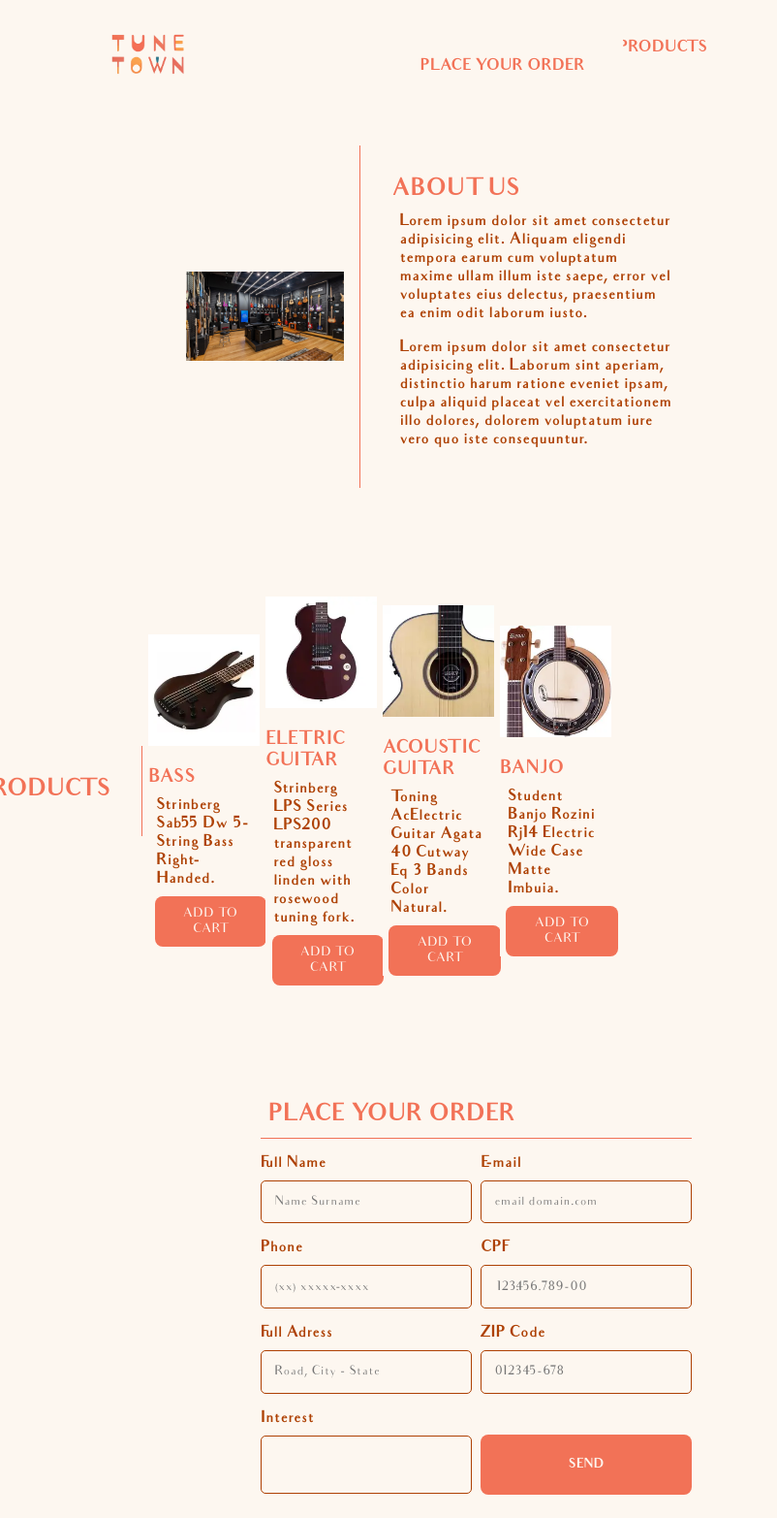
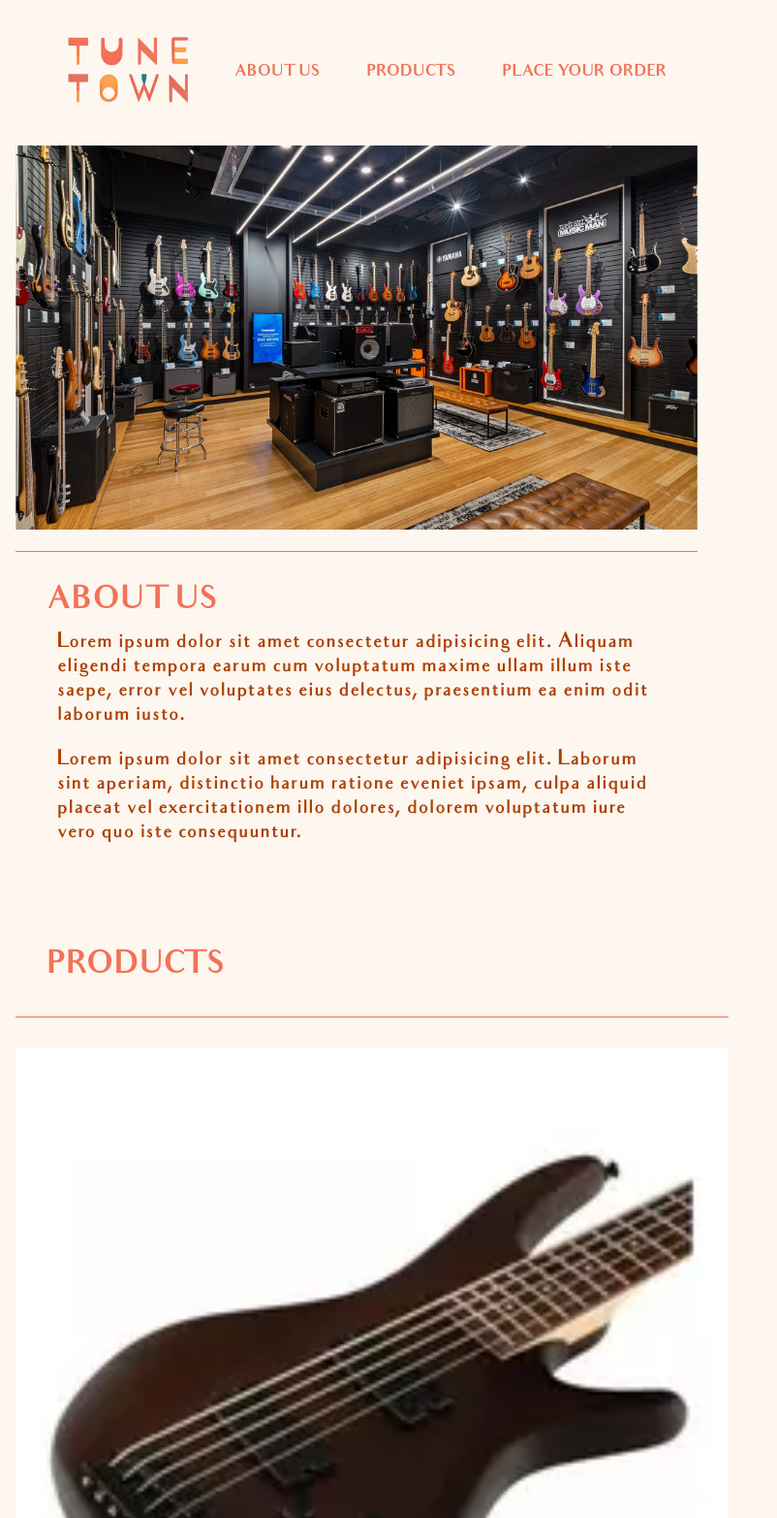
Before and after one commit to KawanSs/TuneTown, a plain HTML site: page index.html in a window 768 px wide. Shown: the top 1565 px of the page at 97% size, 802 px wide, since content can reach past the window. Drawn offline with nearby package versions, Linux system fonts and the light colour scheme.

Commit message:
TabletPortrait

```diff
--- a/main.css
+++ b/main.css
@@ -188,7 +188,7 @@ p{
         margin-left: 2em;
     }
     header .container img{
-        max-width: 100%;
+        width: 50%;
     }
     header .container ul{
         display: block;
@@ -263,7 +263,7 @@ p{
         font-size: 1em;
     }
     #products section{
-        margin-top: 1em;
+        margin-top: 2em;
     }
 
     #contact{
@@ -303,3 +303,126 @@ p{
         padding: 0.5em;
     }
 }
+
+@media screen and (min-width: 768px) and (max-width:1023px){
+    header .container{
+        margin-top: 2em;
+    }
+    header .container .logo{
+        max-width: 20%;
+        margin-left: 2em;
+    }
+    header .container img{
+        width: 100%;
+    }
+    header .container ul{
+        display: flex;
+        align-items: center;
+        justify-content: space-between;
+    }
+    header .container li{
+        padding: 0;
+        margin-right: 3em;
+    }
+    header .container a{
+        font-size: 1em;
+    }
+    header .container a:hover{
+        color: #AE4104;
+        background-color: transparent;
+        border-radius: 0;
+        padding: 0;
+    }
+
+    #about{
+        margin: 1em;
+        display: block;
+        align-items: center;
+    }
+    #about .container{
+        display: block;
+        align-items: center;
+        margin-left: 0;
+        max-width: 100%;
+    }
+    #about img{
+        width: 100%;
+    }
+    #about .text{
+        padding: 2em;
+        border-left: 0px;
+        border-top: 1px solid #F27257 ;
+        margin-left: 0;
+        margin-top: 1em;
+    }
+    #about .text h2{
+        font-size: 2em;
+        text-transform: uppercase;
+        color: #F27257;
+    }
+    p{
+        font-size: 1.3em;
+        padding: 0.5em;
+        font-weight: bold;
+        color: #AE4104;
+    }
+
+    #products .container{
+        display: block;
+        align-items: center;
+        margin: 1em;
+    }
+    #products .text{
+        padding: 2em;
+        border-right: 0;
+        border-bottom: 1px solid #F27257;
+        margin-left: 0;
+    }
+    #products .text h2{
+        float: none;
+        font-size: 2em;
+    }
+    #products .description h3{
+        font-size: 2em;
+    }
+    #products section{
+        margin-top: 2em;
+    }
+
+    #contact{
+        display: block;
+        align-items: center;
+    }
+    #contact .container{
+        margin: 1em;
+    }
+    #contact .container .text h2{
+        font-size: 2em;
+    }
+    #contact form{
+        display: block;
+        margin-top: 2em;
+    }
+    #contact .form-campo {
+        margin-bottom: 1em;
+    }
+    #contact .form-campo input {
+        width: 100%;
+        padding: 1em;
+        border: 1px solid #AE4104;
+        border-radius: 5px;
+        text-align: left;
+    }
+    #contact .form-campo textarea{
+        resize: none;
+        width: 100%;
+        padding: 1em;
+        border: 1px solid #AE4104;
+        border-radius: 5px;
+        text-align: left;
+    }
+    #contact .container button {
+        margin-top: 1em;
+        padding: 0.5em;
+    }
+}
```
